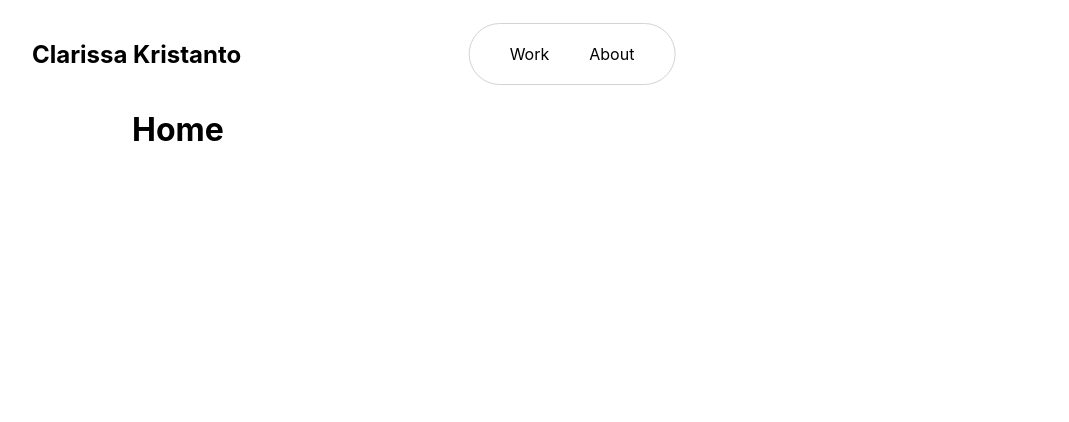
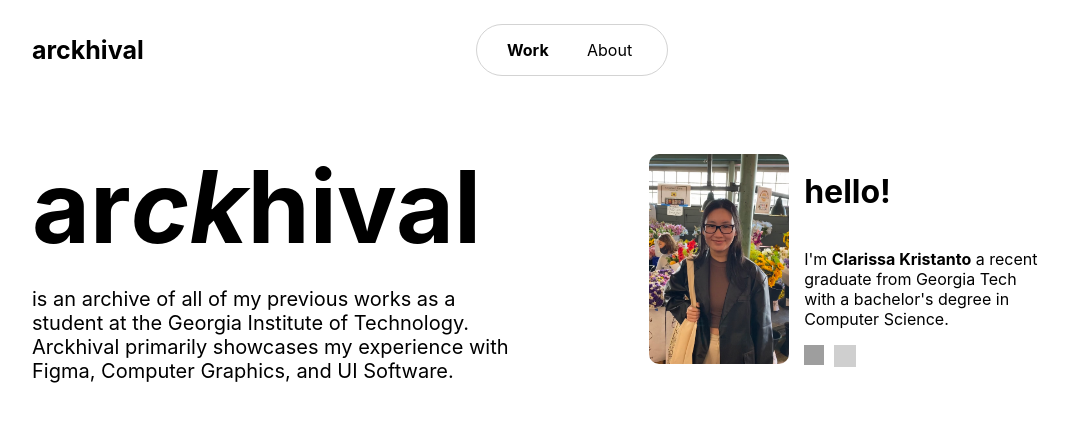
Before and after one commit to clarissaak/arckhival, a React (Create React App) app: page / in a window 1280 px wide. Shown: the top 422 px of the page, without its empty margins (68-1137 px from the left). Built offline with nearby package versions, Linux system fonts and the light colour scheme; grey boxes are pictures that could not be loaded.

Commit message:
basic layout

```diff
--- a/src/App.css
+++ b/src/App.css
@@ -18,7 +18,15 @@
     justify-content: space-between;
     align-items: center;
     position: relative;
-  padding-top: 20px;
+    padding-top: 35px;
+    margin-bottom: 50px;
+}
+
+.homeLink {
+    text-decoration: none;
+    color: black;
+    font-size: 25px;
+    font-weight: bold;
 }
 
 .navBar {
@@ -26,16 +34,26 @@
     left: 50%;
     transform: translateX(-50%);
     border: 1px solid lightgray;
-  padding: 20px;
+    padding: 0 15px;
     border-radius: 50px;
+    display: flex;
 }
 
 .navBar a {
-  padding: 20px;
+    padding: 15px;
+    margin-right: auto;
     text-decoration: none;
     color: black;
+    font-weight: normal;
+    transition: font-weight 0.2s ease-in-out;
+    width: 50px;
 }
+
 .navBar a.active {
+    font-weight: bold;
+}
+
+.navBar a:hover {
     font-weight: bold;
 }
 
@@ -47,3 +65,21 @@
     transform: rotate(360deg);
   }
 }
+
+@media (max-width: 1024px) {
+    .App {
+      margin: 0 20px;
+    }
+}
+
+@media (max-width: 480px) {
+    .navBar {
+        position: static;
+        transform: none;
+        left: auto;
+    }
+
+    .header {
+        justify-content: space-between;
+    }
+}
--- a/src/App.js
+++ b/src/App.js
@@ -1,7 +1,6 @@
 import logo from './logo.svg';
 import './App.css';
 import Work from './pages/Work.js';
-import Home from './pages/Home.js';
 import About from './pages/About.js';
 import {BrowserRouter as Router, Routes, Route, NavLink} from "react-router-dom";
 
@@ -10,15 +9,14 @@ function App() {
     <Router>
       <div className='App'>
         <div className="header">
-          <h2>Clarissa Kristanto</h2>
+          <NavLink to='/' className='homeLink'>arckhival</NavLink>
           <div className='navBar'>
-            <NavLink to='/work' className={({ isActive }) => isActive ? 'active' : ''}>Work</NavLink>
+            <NavLink to='/' className={({ isActive }) => isActive ? 'active' : ''}>Work</NavLink>
             <NavLink to='/about' className={({ isActive }) => isActive ? 'active' : ''}>About</NavLink>
           </div>
         </div>
         <Routes>
-          <Route path='/' element={<Home/>}/>
-          <Route path='/work' element={<Work />} />
+          <Route path='/' element={<Work />} />
           <Route path='/about' element={<About/>}/>
         </Routes>
       </div>
--- a/src/pages/About.js
+++ b/src/pages/About.js
@@ -1,9 +1,29 @@
 import './styles/About.css';
+import ck from '../assets/ck.jpeg';
 
 const About = () => {
     return (
-    <div>
-      <h1>About !!!!!!</h1>
+    <div className='aboutContainer'>
+      <img src = {ck} className='ck' alt='ck'/>
+      <div className="text">
+        <h1>hello! i'm clarissa</h1>
+        <p>I’m a computer science graduate from Georgia Tech. Although I have a formal education in computer science,
+          my concentrations lie in People and Media.  Meaning, I study computer science to design and implement interfaces
+          while treating the user as the central component. <br /> <br />
+          I'm passionate about learning and creating software that makes an improvement in other people’s lives.
+          Please feel free to explore my work and contact me if you have any questions or concerns!</p>
+        <div className='imgContainer'>
+          <a href='mailto:clarissakristanto@gmail.com'>
+            <div className="emailContainer"/>
+          </a>
+          <a href='https://linkedin.com/in/clarissa-kristanto/' target='_blank'>
+            <div className="linkedinContainer"/>
+          </a>
+          <a href='https://github.com/clarissaak' target='_blank'>
+            <div className="githubContainer"/>
+          </a>
+        </div>
+      </div>
     </div>
   );
 }
--- a/src/pages/Home.js
+++ /dev/null
@@ -1,11 +0,0 @@
-import './styles/Home.css';
-import { Link } from 'react-router-dom';
-
-const Home = () => {
-    return (
-    <div className="homeContainer">
-        <h1>Home</h1>
-    </div>
-  );
-}
-export default Home;
--- a/src/pages/Work.js
+++ b/src/pages/Work.js
@@ -2,8 +2,28 @@ import './styles/Work.css';
 
 const Work = () => {
     return (
-    <div>
-      <h1>Work !!!!!!</h1>
+    <div className="workContainer">
+        <div className='intro'>
+            <h1>ar<span className="italic">ck</span>hival</h1>
+            <p>is an archive of all of my previous works as a student at the Georgia Institute of Technology.
+                Arckhival primarily showcases my experience with Figma, Computer Graphics, and UI Software.</p>
+        </div>
+        <div className='ck'>
+          <img src={require('../assets/ck1.jpeg')} className='img' alt='img'/>
+          <div className='text'>
+            <h1>hello!</h1>
+            <p>I'm <span className="bold">Clarissa Kristanto</span> a recent graduate from Georgia Tech with
+            a bachelor's degree in Computer Science.</p>
+            <div className='imgContainer'>
+                <a href='https://linkedin.com/in/clarissa-kristanto/' target='_blank'>
+                    <div className="linkedinContainer"/>
+                </a>
+                <a href='https://github.com/clarissaak' target='_blank'>
+                    <div className="githubContainer"/>
+                </a>
+            </div>
+          </div>
+        </div>
     </div>
   );
 }
--- a/src/pages/styles/About.css
+++ b/src/pages/styles/About.css
@@ -0,0 +1,64 @@
+.aboutContainer {
+    display: flex;
+    justify-content: flex-start;
+    gap: 10%;
+}
+.ck {
+    border-radius: 10px;
+    width: 45%;
+    height: auto;
+    margin-right: auto;
+    display: block;
+}
+
+.text {
+    width: 45%;
+}
+
+.imgContainer {
+    display: flex;
+    flex-direction: row;
+}
+
+.emailContainer {
+    margin-top: 0;
+    margin-right: 10px;
+    height: 20px;
+    width: 27px;
+    background-image: url('https://upload.wikimedia.org/wikipedia/commons/7/7e/Gmail_icon_%282020%29.svg');
+    background-size: cover;
+    filter: grayscale(100%);
+    transition: filter 0.2s ease-in-out;
+}
+
+.emailContainer:hover {
+    filter: grayscale(0);
+}
+
+.linkedinContainer {
+    margin-top: 0;
+    height: 20px;
+    width: 20px;
+    background-image: url('https://www.anabolio.com/_assets/v10/d67e068e3e6236f0aba43379502ddf6b7641528f.svg');
+    background-size: cover;
+    transition: background-image 0.2s ease-in-out;
+    margin-right: 10px;
+}
+
+.linkedinContainer:hover {
+    background-image: url('https://www.anabolio.com/_assets/v10/5116c5c7bc63ec75ed257f6e61f0e953104f6354.svg');
+}
+
+.githubContainer {
+    margin-top: 0;
+    height: 22px;
+    width: 22px;
+    background-image: url('https://upload.wikimedia.org/wikipedia/commons/9/91/Octicons-mark-github.svg');
+    background-size: cover;
+    filter: opacity(0.5);
+    transition: filter 0.2s ease-in-out;
+}
+
+.githubContainer:hover {
+    filter: none;
+}
--- a/src/pages/styles/Home.css
+++ /dev/null
@@ -1,3 +0,0 @@
-.homeContainer {
-    margin: 0 100px;
-}
--- a/src/pages/styles/Work.css
+++ b/src/pages/styles/Work.css
@@ -0,0 +1,118 @@
+.workContainer {
+    display: flex;
+    align-items: center;
+    justify-content: flex-start;
+}
+
+.intro {
+    width: 60%;
+    margin-right: auto;
+}
+
+.intro h1 {
+    font-style: normal;
+    font-size: 100px;
+    margin-bottom: 0px;
+    margin-top: 5%;
+}
+
+h1 span.italic {
+    font-style: italic;
+}
+
+.intro p {
+    width: 80%;
+    font-size: 20px;
+}
+
+.ck {
+    display: flex !important;
+    flex-direction: row;
+    align-items: center;
+    width: 35%;
+    height: 30%;
+    gap: 15px;
+}
+
+.img {
+    width: auto;
+    height: 210px;
+    border-radius: 10px;
+}
+
+.text {
+    margin-right: 0%;
+    flex: 1;
+    display: flex;
+    flex-direction: column;
+}
+
+.text p {
+    width: 80%;
+}
+
+.text p span.bold {
+    font-weight: bold;
+}
+
+.imgContainer {
+    display: flex;
+    flex-direction: row;
+}
+
+.linkedinContainer {
+    margin-top: 0;
+    height: 20px;
+    width: 20px;
+    background-image: url('https://www.anabolio.com/_assets/v10/d67e068e3e6236f0aba43379502ddf6b7641528f.svg');
+    background-size: cover;
+    transition: background-image 0.2s ease-in-out;
+    margin-right: 10px;
+}
+
+.linkedinContainer:hover {
+    background-image: url('https://www.anabolio.com/_assets/v10/5116c5c7bc63ec75ed257f6e61f0e953104f6354.svg');
+}
+
+.githubContainer {
+    margin-top: 0;
+    height: 22px;
+    width: 22px;
+    background-image: url('https://upload.wikimedia.org/wikipedia/commons/9/91/Octicons-mark-github.svg');
+    background-size: cover;
+    filter: opacity(0.5);
+    transition: filter 0.2s ease-in-out;
+}
+
+.githubContainer:hover {
+    filter: none;
+}
+
+
+@media (max-width: 768px) {
+    .homeContainer {
+        flex-direction: column;
+    }
+    .intro {
+        width: 100%;
+    }
+
+    .ck {
+        width: 100%;
+    }
+}
+
+@media (max-width: 480px) {
+    .homeContainer {
+        padding: 10px;
+    }
+    .intro h1 {
+        font-size: 75px;
+    }
+    h1 {
+        font-size: 24px;
+    }
+    p {
+        font-size: 16px;
+    }
+}
```
Also changed, not shown: src/assets/ck.jpeg (added), src/assets/ck1.jpeg (added). Lines whose indentation alone changed are shown as unchanged.
